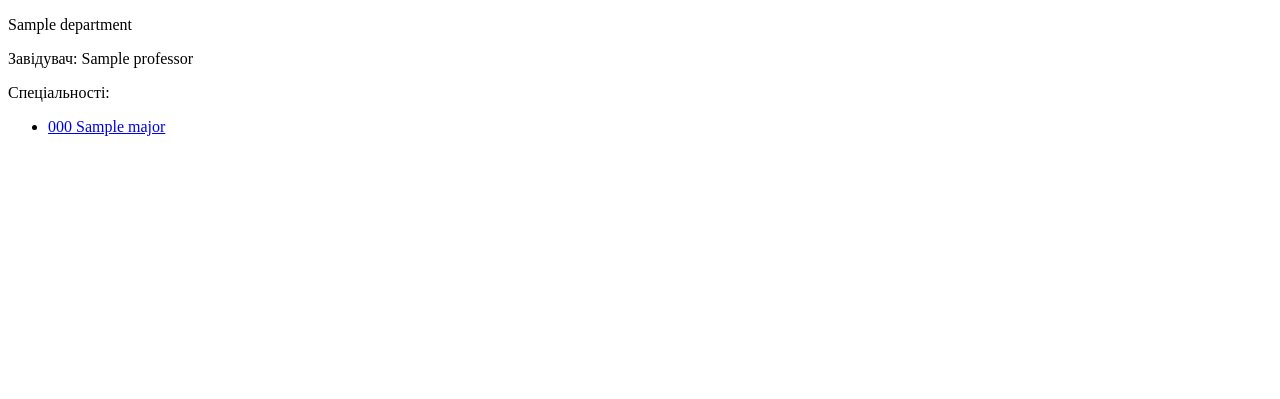
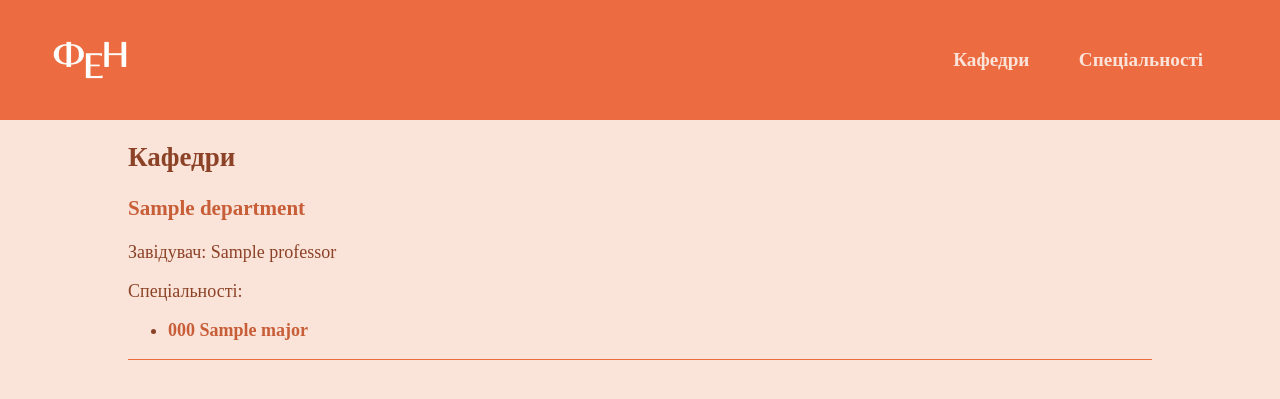
Before and after one commit to deffin05/faculty-of-economic-sciences, a Django app: page /departments/ in a window 1280 px wide. Shown: the top 399 px of the page. Run offline with Django 5.2, Linux system fonts and the light colour scheme; tables that the repository leaves empty hold one stand-in row (values such as "Sample post").

Commit message:
Introduce base.html template for all pages

```diff
--- /dev/null
+++ b/faculty/static/faculty/style.css
@@ -0,0 +1,61 @@
+body{
+    background-color: #FAE3D9;
+    color: hsl(16, 57%, 35%);
+    font-size: 18px;
+    margin: 0;
+}
+
+nav {
+    background-color: #ED6B40;
+    padding: 1vh 6vw 1vh 3vw;
+    height: 13vh;
+    display: flex;
+    justify-content: space-between;
+    align-items: center;
+}
+
+nav a{
+    color: #FAE3D9;
+}
+
+.nav_links{
+    font-size: 1.2rem;
+    min-width: 250px;
+    width: 15vw;
+    max-width: 30vw;
+    display: flex;
+    justify-content: space-between;
+}
+.logo_container{
+    height: 100%;
+}
+
+.logo_container img {
+    height: 100%;
+    width: auto;
+}
+
+a {
+    text-decoration: none;
+    color: hsl(16, 57%, 50%);
+    font-weight: bold;
+    transition: color 0.15s ease-out;
+    display: block;
+}
+
+a:visited {
+    text-decoration: none;
+}
+
+a:hover {
+    color: hsl(16, 90%, 50%);
+}
+
+.content {
+    padding: 0 10vw;
+}
+
+.repeated_block{
+    margin-bottom: 50px;
+    border-bottom: 1px solid #ED6B40;
+}
--- /dev/null
+++ b/faculty/templates/faculty/base.html
@@ -0,0 +1,29 @@
+<!DOCTYPE html>
+<html lang="en">
+<head>
+    <meta charset="UTF-8">
+    <title>Title</title>
+    {% load static %}
+    <link rel="stylesheet" href="{% static '/faculty/style.css' %}">
+</head>
+<body>
+<header>
+    <nav>
+        <a href="{% url 'index' %}" class="logo_container">
+            <img src="{% static 'faculty/images/logo.png' %}" alt="logo">
+        </a>
+
+        <div class="nav_links">
+            <a href="{% url 'departments' %}">Кафедри</a>
+            <a href="{% url 'programs' %}">Спеціальності</a>
+        </div>
+    </nav>
+</header>
+
+<section class="content">
+    {% block content %}
+    {% endblock %}
+</section>
+
+</body>
+</html>
--- a/faculty/templates/faculty/departments.html
+++ b/faculty/templates/faculty/departments.html
@@ -1,14 +1,10 @@
-<!DOCTYPE html>
-<html lang="en">
-<head>
-    <meta charset="UTF-8">
-    <title>Departments</title>
-    {% load static %}
-</head>
-<body>
+{% extends "faculty/base.html" %}
+
+{% block content %}
+    <h1>Кафедри</h1>
     {% for department in departments %}
-    <div>
-        <p>{{ department.name }}</p>
+        <div class="repeated_block">
+            <a href="{{ department.id }}"><h3>{{ department.name }}</h3></a>
             <p>Завідувач: {{ department.head.name }}</p>
             <p>Спеціальності:</p>
             <ul>
@@ -18,5 +14,4 @@
             </ul>
         </div>
     {% endfor %}
-</body>
-</html>
+{% endblock %}
```
Also changed, not shown: faculty/templates/faculty/department.html (+4 -10 lines), faculty/templates/faculty/index.html (+3 -9 lines), faculty/templates/faculty/program.html (+3 -11 lines), faculty/templates/faculty/programs.html (+6 -12 lines), faculty/static/faculty/images/logo.png (added). Lines whose indentation alone changed are shown as unchanged.
